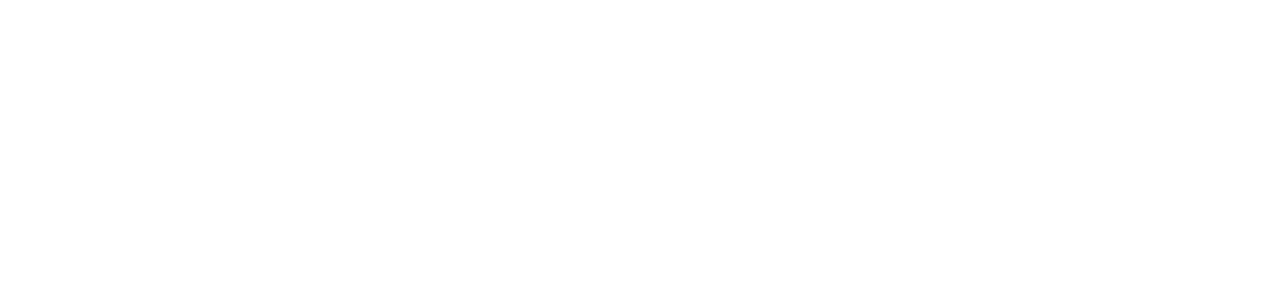
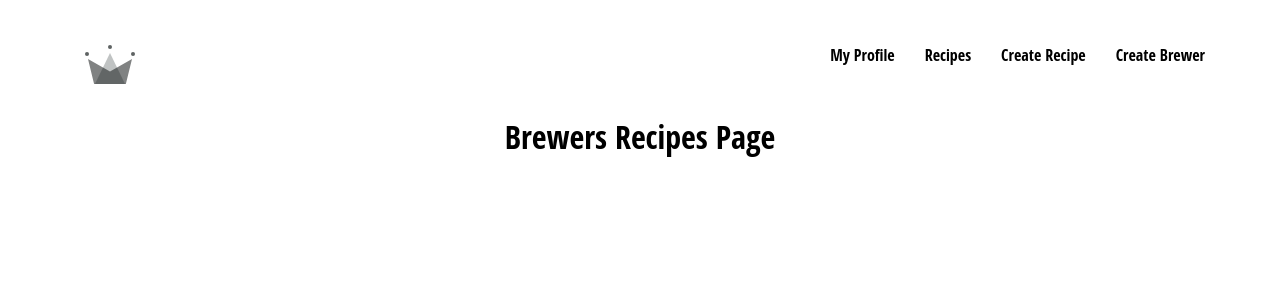
Before and after one commit to and-cru/web-react-assignment, a React (Create React App) app in the folder web/: page /brewersrecipes in a window 1280 px wide. Shown: the top 300 px of the page. Built offline with nearby package versions, Linux system fonts and the light colour scheme.

Commit message:
Created header component and added to App.js, added brewer-recipes page, applied styling to header and App components

```diff
--- a/web/src/App.css
+++ b/web/src/App.css
@@ -1,38 +1,16 @@
+body {
+  font-family: "open sans condensed";
+  padding: 20px 60px;
+}
+
+a {
+  text-decoration: none;
+  color: black;
+}
+
 .App {
   text-align: center;
 }
-
-.App-logo {
-  height: 40vmin;
-  pointer-events: none;
+* {
+  box-sizing: border-box;
 }
-
-@media (prefers-reduced-motion: no-preference) {
-  .App-logo {
-    animation: App-logo-spin infinite 20s linear;
-  }
-}
-
-.App-header {
-  background-color: #282c34;
-  min-height: 100vh;
-  display: flex;
-  flex-direction: column;
-  align-items: center;
-  justify-content: center;
-  font-size: calc(10px + 2vmin);
-  color: white;
-}
-
-.App-link {
-  color: #61dafb;
-}
-
-@keyframes App-logo-spin {
-  from {
-    transform: rotate(0deg);
-  }
-  to {
-    transform: rotate(360deg);
-  }
-}
--- a/web/src/App.js
+++ b/web/src/App.js
@@ -7,15 +7,19 @@
 import CreateBrewerPage from "./pages/create-brewer-page/create-brewer-page.component";
 import CreateRecipePage from "./pages/create-recipe-page/create-recipe-page.component";
 import ProfilePage from "./pages/profile-page/profile-page.component";
+import BrewersRecipesPage from "./pages/brewers-recipes-page/brewers-recipes-page.component";
+import Header from "./components/header/header.component";
 
 function App() {
   return (
     <div className="App">
+      <Header />
       <Switch>
         <Route exact path="/" component={HomePage} />
+        <Route path="/profile" component={ProfilePage} />
+        <Route path="/brewersrecipes" component={BrewersRecipesPage} />
         <Route path="/createbrewer" component={CreateBrewerPage} />
         <Route path="/createrecipe" component={CreateRecipePage} />
-        <Route path="/profile" component={ProfilePage} />
       </Switch>
     </div>
   );
--- /dev/null
+++ b/web/src/components/header/header.component.jsx
@@ -0,0 +1,30 @@
+import React from "react";
+import { Link } from "react-router-dom";
+import { ReactComponent as Logo } from "../../assets/crown.svg";
+
+import "./header.styles.scss";
+
+const Header = () => {
+  return (
+    <div className="header">
+      <Link className="logo-container" to="/">
+        <Logo className="logo" />
+      </Link>
+      <div className="options">
+        <Link className="option" to="/profile">
+          My Profile
+        </Link>
+        <Link className="option" to="/profile">
+          Recipes
+        </Link>
+        <Link className="option" to="/createrecipe">
+          Create Recipe
+        </Link>
+        <Link className="option" to="/createbrewer">
+          Create Brewer
+        </Link>
+      </div>
+    </div>
+  );
+};
+export default Header;
--- /dev/null
+++ b/web/src/components/header/header.styles.scss
@@ -0,0 +1,26 @@
+.header {
+  height: 70px;
+  width: 100%;
+  display: flex;
+  justify-content: space-between;
+  margin-bottom: 25px;
+
+  .logo-container {
+    height: 100%;
+    width: 70px;
+    padding: 25px;
+  }
+
+  .options {
+    width: 50%;
+    height: 100%;
+    display: flex;
+    align-items: center;
+    justify-content: flex-end;
+    cursor: pointer;
+
+    .option {
+      padding: 10px 15px;
+    }
+  }
+}
--- /dev/null
+++ b/web/src/pages/brewers-recipes-page/brewers-recipes-page.component.jsx
@@ -0,0 +1,11 @@
+import React from "react";
+
+// import styles
+
+const BrewersRecipesPage = () => (
+  <div className="brewers-recipes-page">
+    <h1>Brewers Recipes Page</h1>
+  </div>
+);
+
+export default BrewersRecipesPage;
```
Also changed, not shown: web/src/assets/crown.svg (added), web/src/pages/brewers-recipes-page/brewers-recipes-page.styles.scss (added).
